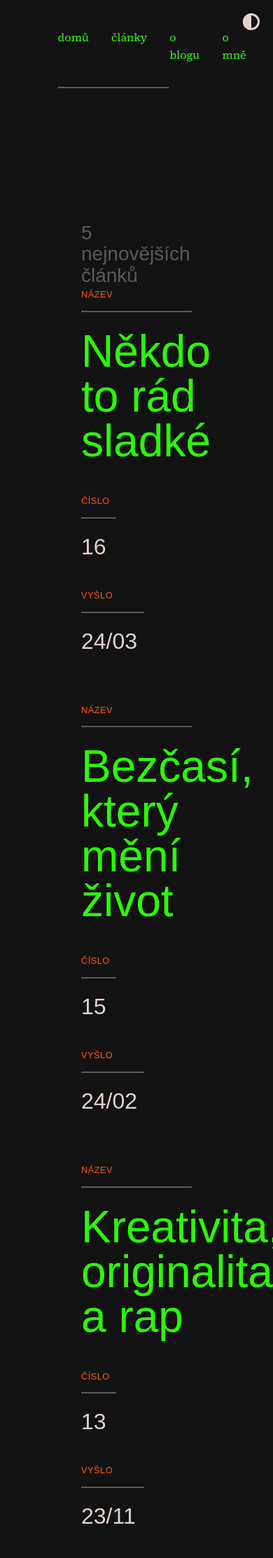
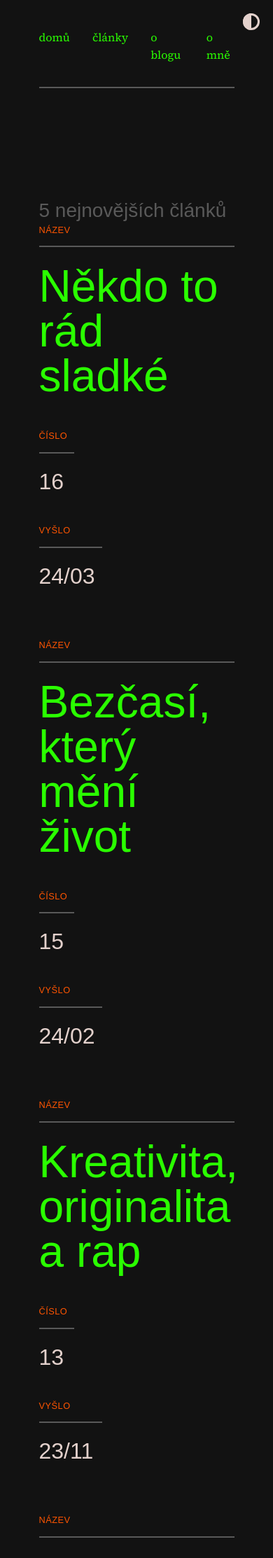
Before and after one commit to scherrer-txt/bts, a Jekyll site: the page built from index.md, in a window 390 px wide. Shown: the top 2226 px of the page at 70% size. Built offline with Jekyll 4.4.1, drawn with Linux system fonts in a browser that asks for light colours; some web fonts are replaced.

Commit message:
Update moonwalk.scss

```diff
--- a/_sass/moonwalk.scss
+++ b/_sass/moonwalk.scss
@@ -730,6 +730,15 @@ blockquote p {
   line-height: 1.6rem;
 }
 
+.w {
+  display: flex;
+  flex-direction: column;
+  margin: 0 auto;
+  padding: 7em 2em;
+  max-width: 90%;
+  align-items: center;
+}
+
   .home-link {
   margin-bottom: 5rem; /* Adjust the margin as needed */
 }
@@ -764,7 +773,7 @@ blockquote p {
 .dashed {
   border-top: 2px var(--code-text) solid;
   margin: 1em 0;
-  width: 65%;
+  width: 90%;
   height: 2px;
 }
 
@@ -806,6 +815,56 @@ blockquote p {
   width: 100%;
 }
 
+  .post-meta-container {
+  max-width: 90%;
+}
+
+  .pagination {
+  width: 280px;
+  margin-top: 2em;
+}
+
+  .post-navigation {
+  gap: 24px;
+  max-width: 90%;
+  margin: 2rem auto 0;
+}
+
+  .menu-list {
+  width: 90%;
+}
+
+  .menu {
+  max-width: 90%;
+}
+
+h1, h2, h3, h4, h5, h6 {
+    color: var(--headings);
+    width: 90%;
+    margin: 2rem auto 0;
+}
+
+p, strong, b, em, small, hr, table, figcaption {
+    color: var(--text);
+    width: 90%;
+    margin-top: 1rem;
+    margin-bottom: 1rem;
+}
+
+  .list-without-markers {
+  width: 90%;
+}
+
+hr {
+  width: 90%;
+  color: var(--code-text);
+  margin: 1.5em 0;
+}
+
+header {
+  width: 90%;
+}
+
   /* Add more styles as needed for small devices */
 }
 
```
